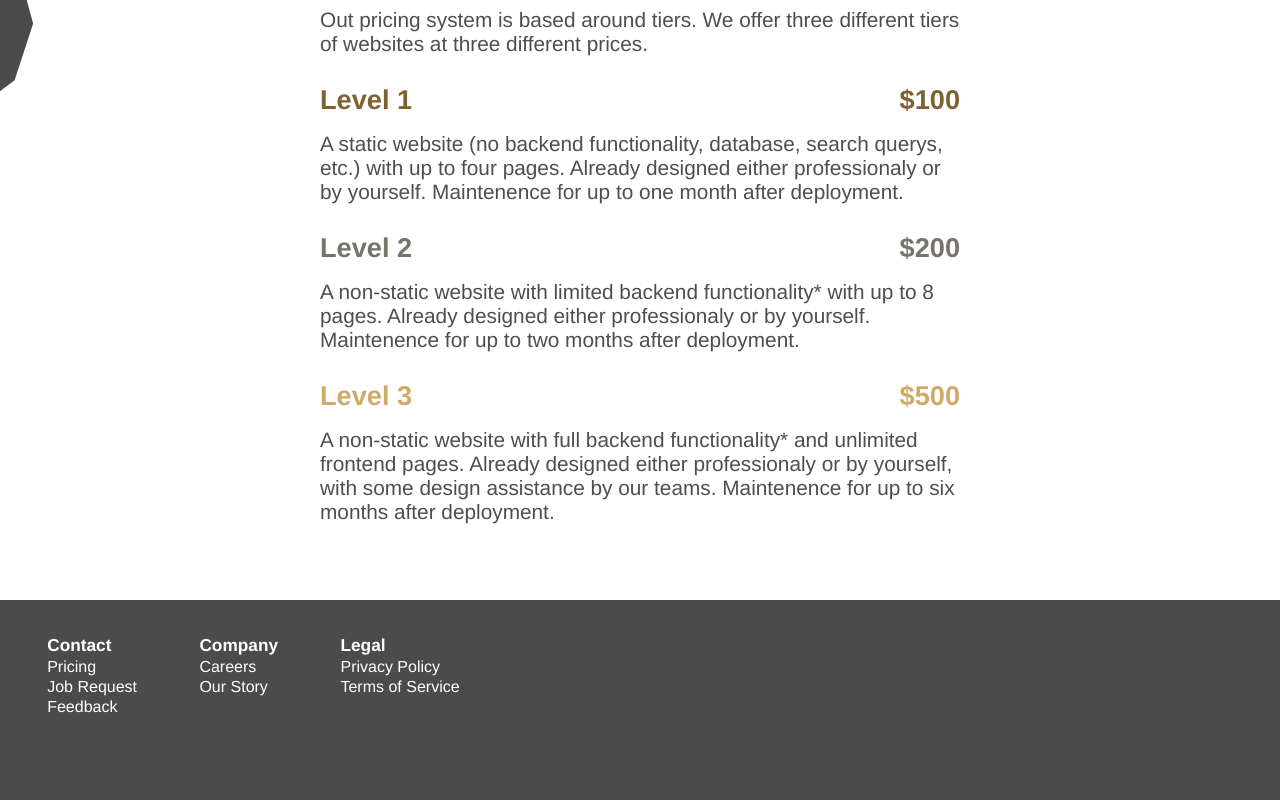
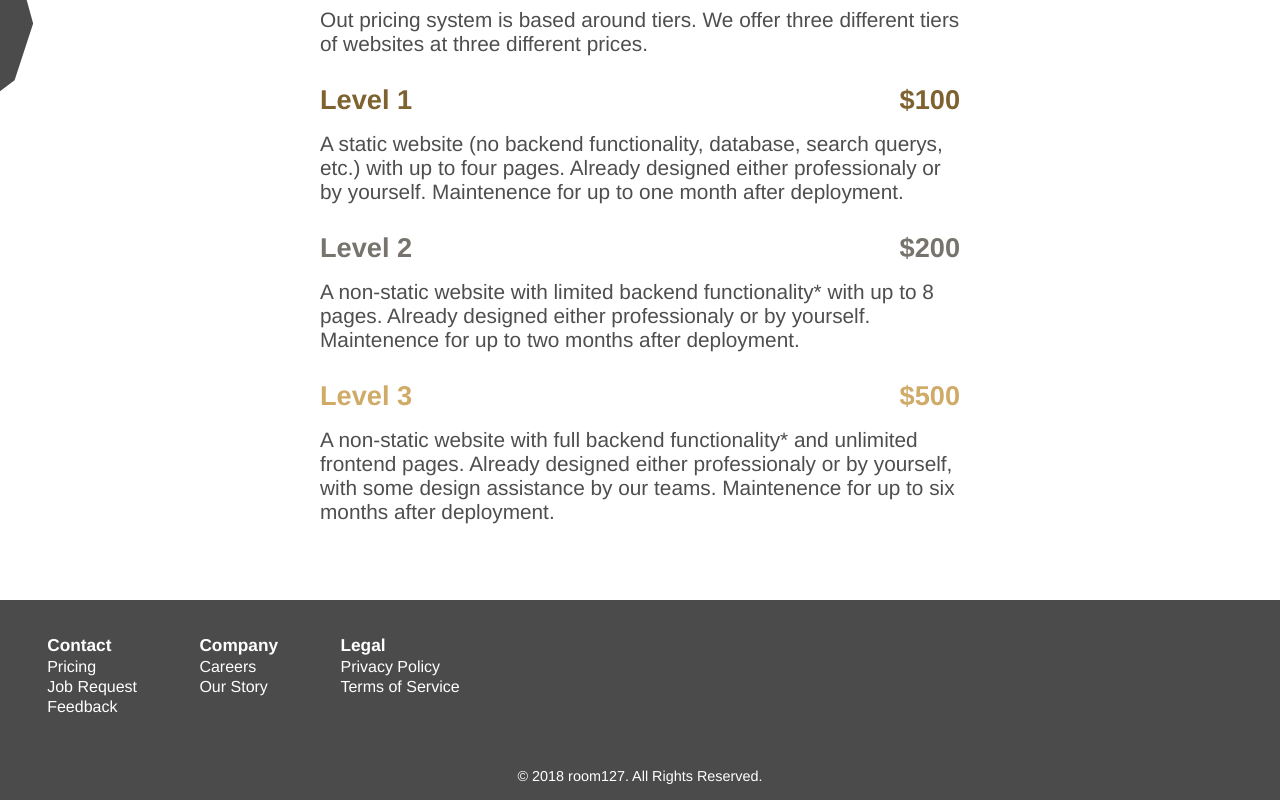
Before and after one commit to room127/homepage, a React (Create React App) app: page /pricing in a window 1280 px wide. Shown: the part 641-1441 px from the top of the page. Built offline with nearby package versions, Linux system fonts and the light colour scheme.

Commit message:
Add copywrite, footer adjustments.

```diff
--- a/src/components/Footer/Footer.css
+++ b/src/components/Footer/Footer.css
@@ -1,5 +1,6 @@
 #footer {
   display: flex;
+  flex-direction: column;
   width: 100%;
   background: #4B4B4B;
   height: 25vh;
@@ -7,6 +8,12 @@
   overflow-x: hidden;
   padding: 16px;
   box-sizing: border-box;
+}
+
+#footer-links {
+  display: flex;
+  width: 100%;
+  flex-direction: row;
 }
 
 .footer-text-section {
@@ -22,6 +29,21 @@
 .footer-link {
   margin: 2px 0;
   color: #FFF;
+  cursor: pointer;
+  transition: all .2s ease;
+}
+
+.footer-link:hover {
+  color: #EBABE9;
+}
+
+#copywrite {
+  display: flex;
+  justify-content: center;
+  margin: auto 0 0 0;
+  color: white;
+  width: 100%;
+  font-size: .9em;
 }
 
 @media only screen and (max-width: 690px) {
--- a/src/components/Footer/Footer.js
+++ b/src/components/Footer/Footer.js
@@ -6,6 +6,7 @@ class Footer extends Component {
   render() {
     return(
       <div id="footer">
+        <div id="footer-links">
           <div className="footer-text-section">
             <span className="footer-header">Contact</span>
             <div className="footer-link">Pricing</div>
@@ -25,6 +26,9 @@ class Footer extends Component {
             <div className="footer-link">Terms of Service</div>
           </div>
         </div>
+
+        <div id="copywrite">© 2018 room127. All Rights Reserved.</div>
+      </div>
     )
   }
 }
```
Lines whose indentation alone changed are shown as unchanged.
